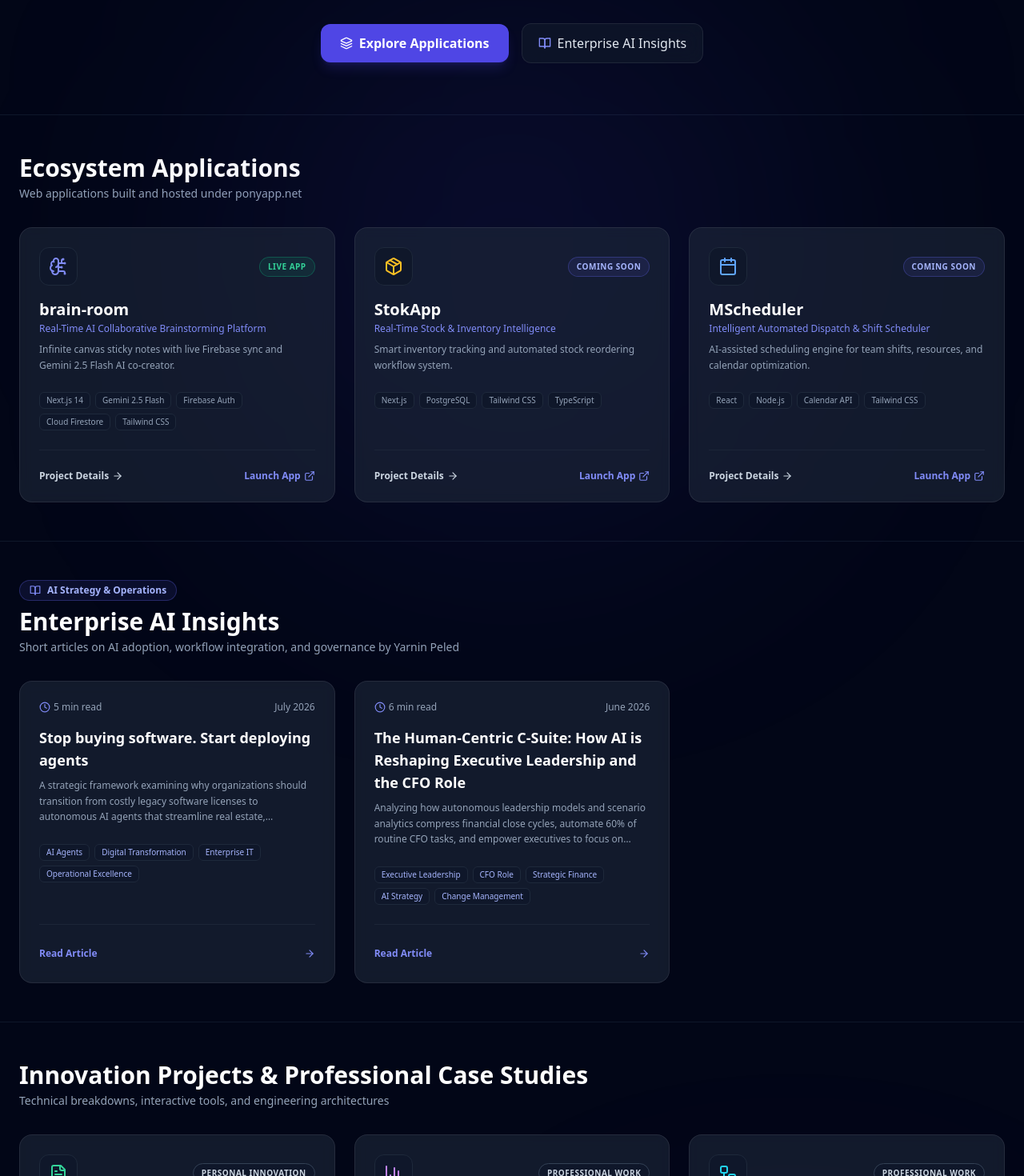
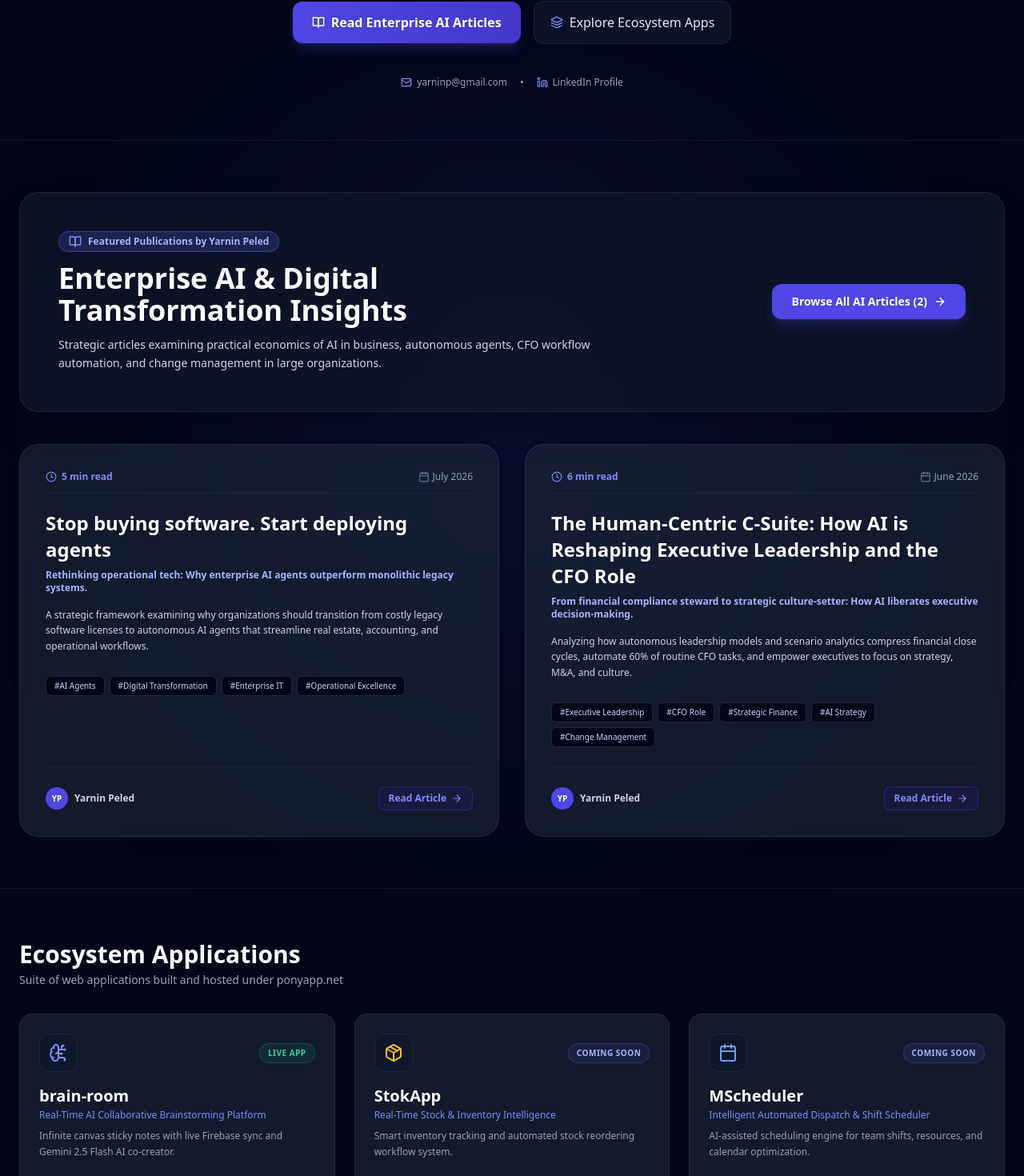
Before and after one commit to yarninp-tech/ponyapp-hub, a Next.js app: page / in a window 1280 px wide. Shown: the part 414-1884 px from the top of the page at 80% size. Built offline with nearby package versions, Linux system fonts and the light colour scheme.

Commit message:
Elevate Enterprise AI section on homepage and add deep contact details cards

```diff
--- a/app/contact/page.tsx
+++ b/app/contact/page.tsx
@@ -2,7 +2,7 @@
 
 import React, { useState } from 'react';
 import Link from 'next/link';
-import { Mail, ChevronLeft, Send, Check } from 'lucide-react';
+import { Mail, ChevronLeft, Send, Check, Linkedin, Phone, MapPin, UserCheck } from 'lucide-react';
 
 export default function ContactPage() {
   const [submitted, setSubmitted] = useState(false);
@@ -19,7 +19,7 @@
 
   return (
     <main className="min-h-screen bg-slate-950 text-slate-100 py-12 px-6">
-      <div className="max-w-2xl mx-auto space-y-8">
+      <div className="max-w-4xl mx-auto space-y-8">
         <Link
           href="/"
           className="inline-flex items-center gap-2 text-sm text-slate-400 hover:text-white transition-colors"
@@ -28,27 +28,73 @@
           <span>Back to Hub</span>
         </Link>
 
+        {/* Contact Header */}
         <div className="glass-panel p-8 rounded-3xl border border-white/10 space-y-6">
           <div className="flex items-center gap-3">
             <div className="w-12 h-12 rounded-2xl bg-indigo-600/20 border border-indigo-500/40 flex items-center justify-center text-indigo-400">
               <Mail className="w-6 h-6" />
             </div>
             <div>
-              <h1 className="text-3xl font-extrabold text-white">Contact & Collaboration</h1>
-              <p className="text-xs text-slate-400">Reach out for software projects, AI tools, or photography inquiries.</p>
+              <h1 className="text-3xl font-extrabold text-white">Contact & Professional Inquiries</h1>
+              <p className="text-xs text-slate-400">Direct contact channels for Yarnin Peled</p>
             </div>
           </div>
 
+          {/* Contact Details Cards */}
+          <div className="grid grid-cols-1 md:grid-cols-3 gap-4 pt-2">
+            <a
+              href="mailto:yarninp@gmail.com"
+              className="glass-card p-5 rounded-2xl border border-white/10 hover:border-indigo-500/50 transition-all flex items-center gap-3 group"
+            >
+              <div className="w-10 h-10 rounded-xl bg-indigo-600/20 text-indigo-400 flex items-center justify-center flex-shrink-0">
+                <Mail className="w-5 h-5" />
+              </div>
+              <div className="overflow-hidden">
+                <span className="text-[10px] text-slate-400 font-medium uppercase tracking-wider block">Email</span>
+                <span className="text-xs font-bold text-white group-hover:text-indigo-300 transition-colors truncate block">yarninp@gmail.com</span>
+              </div>
+            </a>
+
+            <a
+              href="https://www.linkedin.com/in/yarnin-peled"
+              target="_blank"
+              rel="noopener noreferrer"
+              className="glass-card p-5 rounded-2xl border border-white/10 hover:border-blue-500/50 transition-all flex items-center gap-3 group"
+            >
+              <div className="w-10 h-10 rounded-xl bg-blue-600/20 text-blue-400 flex items-center justify-center flex-shrink-0">
+                <Linkedin className="w-5 h-5" />
+              </div>
+              <div className="overflow-hidden">
+                <span className="text-[10px] text-slate-400 font-medium uppercase tracking-wider block">LinkedIn</span>
+                <span className="text-xs font-bold text-white group-hover:text-blue-300 transition-colors truncate block">linkedin.com/in/yarnin-peled</span>
+              </div>
+            </a>
+
+            <div className="glass-card p-5 rounded-2xl border border-white/10 flex items-center gap-3">
+              <div className="w-10 h-10 rounded-xl bg-emerald-600/20 text-emerald-400 flex items-center justify-center flex-shrink-0">
+                <UserCheck className="w-5 h-5" />
+              </div>
+              <div>
+                <span className="text-[10px] text-slate-400 font-medium uppercase tracking-wider block">Professional Role</span>
+                <span className="text-xs font-bold text-white block">Head of IT & Tech Projects</span>
+              </div>
+            </div>
+          </div>
+
+          {/* Form */}
           {submitted ? (
             <div className="p-6 bg-emerald-500/10 border border-emerald-500/30 rounded-2xl text-center space-y-2">
               <div className="w-10 h-10 rounded-full bg-emerald-500/20 text-emerald-400 flex items-center justify-center mx-auto">
                 <Check className="w-5 h-5" />
               </div>
               <h3 className="text-base font-bold text-white">Message Sent Successfully!</h3>
-              <p className="text-xs text-slate-300">Thank you for reaching out. I will get back to you shortly.</p>
+              <p className="text-xs text-slate-300">Thank you for reaching out. I will get back to you directly via email.</p>
             </div>
           ) : (
             <form onSubmit={handleSubmit} className="space-y-4 border-t border-slate-800/80 pt-6">
+              <h3 className="text-base font-bold text-white">Send a Direct Message</h3>
+
+              <div className="grid grid-cols-1 sm:grid-cols-2 gap-4">
                 <div>
                   <label className="block text-xs font-semibold text-slate-300 mb-1.5">Your Name</label>
                   <input
@@ -62,7 +108,7 @@
                 </div>
 
                 <div>
-                <label className="block text-xs font-semibold text-slate-300 mb-1.5">Email Address</label>
+                  <label className="block text-xs font-semibold text-slate-300 mb-1.5">Your Email Address</label>
                   <input
                     type="email"
                     required
@@ -72,13 +118,14 @@
                     className="w-full bg-slate-900 border border-slate-800 focus:border-indigo-500 text-white placeholder-slate-500 px-4 py-2.5 rounded-xl text-sm outline-none"
                   />
                 </div>
+              </div>
 
               <div>
                 <label className="block text-xs font-semibold text-slate-300 mb-1.5">Message</label>
                 <textarea
                   required
                   rows={4}
-                  placeholder="Tell me about your project, idea, or inquiry..."
+                  placeholder="Inquire about enterprise AI strategy, software projects, consulting, or photography..."
                   value={message}
                   onChange={(e) => setMessage(e.target.value)}
                   className="w-full bg-slate-900 border border-slate-800 focus:border-indigo-500 text-white placeholder-slate-500 px-4 py-2.5 rounded-xl text-sm outline-none"
--- a/app/page.tsx
+++ b/app/page.tsx
@@ -17,6 +17,11 @@
   BookOpen,
   Clock,
   Code2,
+  Mail,
+  Linkedin,
+  Phone,
+  UserCheck,
+  Building2,
 } from 'lucide-react';
 import { PROJECTS_DATA } from '@/lib/projectsData';
 import { ARTICLES_DATA } from '@/lib/articlesData';
@@ -37,8 +42,8 @@
   return (
     <main className="min-h-screen bg-slate-950 text-slate-100 relative overflow-hidden transition-colors duration-300">
       {/* Dynamic Background Glows */}
-      <div className="absolute top-1/4 left-1/2 -translate-x-1/2 -translate-y-1/2 w-[700px] h-[700px] bg-indigo-600/10 rounded-full blur-[150px] pointer-events-none" />
-      <div className="absolute top-3/4 right-10 w-[500px] h-[500px] bg-purple-600/10 rounded-full blur-[140px] pointer-events-none" />
+      <div className="absolute top-1/4 left-1/2 -translate-x-1/2 -translate-y-1/2 w-[750px] h-[750px] bg-indigo-600/10 rounded-full blur-[150px] pointer-events-none" />
+      <div className="absolute top-2/3 right-10 w-[500px] h-[500px] bg-purple-600/10 rounded-full blur-[140px] pointer-events-none" />
 
       {/* Hero Section */}
       <section className="max-w-7xl mx-auto px-6 pt-16 pb-16 z-10 relative text-center max-w-4xl">
@@ -60,35 +65,147 @@
           </h1>
 
           <p className="text-base sm:text-lg text-slate-400 max-w-2xl mx-auto leading-relaxed font-normal">
-            Personal portal at <span className="text-indigo-400 font-semibold">ponyapp.net</span>. Software applications ecosystem, enterprise AI strategy, software engineering case studies, and photography by <span className="text-white font-extrabold underline decoration-indigo-500/50 underline-offset-4">Yarnin Peled</span>.
+            Personal portal at <span className="text-indigo-400 font-semibold">ponyapp.net</span>. Enterprise AI strategy, software applications ecosystem, technical case studies, and photography by <span className="text-white font-extrabold underline decoration-indigo-500/50 underline-offset-4">Yarnin Peled</span>.
           </p>
 
           <div className="flex flex-wrap items-center justify-center gap-4 pt-2">
             <Link
-              href="#apps"
-              className="flex items-center gap-2 bg-indigo-600 hover:bg-indigo-500 text-white font-semibold py-3 px-6 rounded-xl transition-all shadow-lg shadow-indigo-600/20"
+              href="#articles"
+              className="flex items-center gap-2 bg-gradient-to-r from-indigo-600 to-indigo-700 hover:from-indigo-500 hover:to-indigo-600 text-white font-semibold py-3.5 px-6 rounded-xl transition-all shadow-lg shadow-indigo-600/25 transform hover:-translate-y-0.5"
             >
-              <Layers className="w-4 h-4" />
-              <span>Explore Applications</span>
+              <BookOpen className="w-4 h-4" />
+              <span>Read Enterprise AI Articles</span>
             </Link>
 
             <Link
-              href="#articles"
-              className="flex items-center gap-2 glass-panel hover:bg-slate-800 text-slate-200 font-medium py-3 px-5 rounded-xl border border-slate-700 transition-all"
+              href="#apps"
+              className="flex items-center gap-2 glass-panel hover:bg-slate-800 text-slate-200 font-medium py-3.5 px-5 rounded-xl border border-slate-700 transition-all"
             >
-              <BookOpen className="w-4 h-4 text-indigo-400" />
-              <span>Enterprise AI Insights</span>
+              <Layers className="w-4 h-4 text-indigo-400" />
+              <span>Explore Ecosystem Apps</span>
             </Link>
+          </div>
+
+          {/* Quick Contact Badge */}
+          <div className="pt-4 flex flex-wrap items-center justify-center gap-4 text-xs text-slate-400">
+            <a
+              href="mailto:yarninp@gmail.com"
+              className="flex items-center gap-1.5 hover:text-white transition-colors"
+            >
+              <Mail className="w-3.5 h-3.5 text-indigo-400" />
+              <span>yarninp@gmail.com</span>
+            </a>
+            <span>•</span>
+            <a
+              href="https://www.linkedin.com/in/yarnin-peled"
+              target="_blank"
+              rel="noopener noreferrer"
+              className="flex items-center gap-1.5 hover:text-white transition-colors"
+            >
+              <Linkedin className="w-3.5 h-3.5 text-indigo-400" />
+              <span>LinkedIn Profile</span>
+            </a>
           </div>
         </div>
       </section>
 
-      {/* Section 1: Balanced Ecosystem Apps Grid */}
-      <section id="apps" className="max-w-7xl mx-auto px-6 py-12 border-t border-slate-900">
+      {/* Prominent Section 1: Enterprise AI Insights & Articles */}
+      <section id="articles" className="max-w-7xl mx-auto px-6 py-16 border-t border-slate-900">
+        <div className="glass-panel p-8 md:p-12 rounded-3xl border border-indigo-500/30 mb-10 bg-gradient-to-br from-slate-900/90 via-slate-950 to-slate-900/90 shadow-2xl relative overflow-hidden">
+          <div className="flex flex-col md:flex-row items-start md:items-center justify-between gap-6 relative z-10">
+            <div className="space-y-3 max-w-2xl">
+              <div className="inline-flex items-center gap-2 px-3 py-1 rounded-full bg-indigo-500/20 border border-indigo-500/40 text-indigo-300 text-xs font-semibold">
+                <BookOpen className="w-4 h-4 text-indigo-400" />
+                <span>Featured Publications by Yarnin Peled</span>
+              </div>
+              <h2 className="text-3xl sm:text-4xl font-extrabold text-white">
+                Enterprise AI & Digital Transformation Insights
+              </h2>
+              <p className="text-sm text-slate-300 leading-relaxed">
+                Strategic articles examining practical economics of AI in business, autonomous agents, CFO workflow automation, and change management in large organizations.
+              </p>
+            </div>
+
+            <Link
+              href="/articles"
+              className="flex items-center gap-2 bg-indigo-600 hover:bg-indigo-500 text-white font-semibold py-3 px-6 rounded-xl transition-all shadow-lg shadow-indigo-600/25 flex-shrink-0 text-sm"
+            >
+              <span>Browse All AI Articles ({ARTICLES_DATA.length})</span>
+              <ArrowRight className="w-4 h-4" />
+            </Link>
+          </div>
+        </div>
+
+        {/* Featured Article Cards Grid */}
+        <div className="grid grid-cols-1 md:grid-cols-2 gap-8">
+          {ARTICLES_DATA.map((article) => (
+            <div
+              key={article.id}
+              className="glass-card p-8 rounded-3xl border border-white/10 flex flex-col justify-between hover:border-indigo-500/60 transition-all hover:-translate-y-1 group bg-slate-900/50 shadow-lg"
+            >
+              <div className="space-y-5">
+                <div className="flex items-center justify-between text-xs text-slate-400 font-medium border-b border-slate-800 pb-3">
+                  <span className="flex items-center gap-1.5 text-indigo-400 font-semibold">
+                    <Clock className="w-3.5 h-3.5" />
+                    {article.readTime}
+                  </span>
+                  <span className="flex items-center gap-1">
+                    <Calendar className="w-3.5 h-3.5 text-slate-500" />
+                    {article.date}
+                  </span>
+                </div>
+
+                <div className="space-y-2">
+                  <h3 className="text-2xl font-bold text-white group-hover:text-indigo-300 transition-colors leading-snug">
+                    {article.title}
+                  </h3>
+                  <p className="text-xs text-indigo-300 font-semibold">
+                    {article.subtitle}
+                  </p>
+                  <p className="text-xs text-slate-300 pt-2 leading-relaxed line-clamp-3">
+                    {article.summary}
+                  </p>
+                </div>
+
+                <div className="flex flex-wrap gap-1.5 pt-2">
+                  {article.tags.map((tag, idx) => (
+                    <span
+                      key={idx}
+                      className="text-[10px] bg-slate-950 border border-slate-800 text-indigo-200 px-2.5 py-1 rounded-md font-medium"
+                    >
+                      #{tag}
+                    </span>
+                  ))}
+                </div>
+              </div>
+
+              <div className="pt-6 mt-6 border-t border-slate-800/80 flex items-center justify-between">
+                <div className="flex items-center gap-2">
+                  <div className="w-7 h-7 rounded-full bg-indigo-600 flex items-center justify-center text-[10px] font-bold text-white">
+                    YP
+                  </div>
+                  <span className="text-xs text-slate-300 font-semibold">{article.author}</span>
+                </div>
+
+                <Link
+                  href={`/articles/${article.id}`}
+                  className="flex items-center gap-1.5 text-xs font-bold text-indigo-400 hover:text-indigo-300 transition-colors bg-indigo-950/60 px-3 py-1.5 rounded-lg border border-indigo-800/60"
+                >
+                  <span>Read Article</span>
+                  <ArrowRight className="w-3.5 h-3.5" />
+                </Link>
+              </div>
+            </div>
+          ))}
+        </div>
+      </section>
+
+      {/* Section 2: Balanced Ecosystem Applications */}
+      <section id="apps" className="max-w-7xl mx-auto px-6 py-16 border-t border-slate-900">
         <div className="flex items-center justify-between mb-8">
           <div>
             <h2 className="text-2xl sm:text-3xl font-bold text-white">Ecosystem Applications</h2>
-            <p className="text-sm text-slate-400 mt-1">Web applications built and hosted under ponyapp.net</p>
+            <p className="text-sm text-slate-400 mt-1">Suite of web applications built and hosted under ponyapp.net</p>
           </div>
         </div>
 
@@ -162,67 +279,6 @@
         </div>
       </section>
 
-      {/* Section 2: Enterprise AI Insights & Articles */}
-      <section id="articles" className="max-w-7xl mx-auto px-6 py-12 border-t border-slate-900">
-        <div className="mb-8">
-          <div className="inline-flex items-center gap-2 px-3 py-1 rounded-full bg-indigo-500/10 border border-indigo-500/30 text-indigo-300 text-xs font-semibold mb-2">
-            <BookOpen className="w-3.5 h-3.5 text-indigo-400" />
-            <span>AI Strategy & Operations</span>
-          </div>
-          <h2 className="text-2xl sm:text-3xl font-bold text-white">Enterprise AI Insights</h2>
-          <p className="text-sm text-slate-400 mt-1">Short articles on AI adoption, workflow integration, and governance by Yarnin Peled</p>
-        </div>
-
-        <div className="grid grid-cols-1 md:grid-cols-3 gap-6">
-          {ARTICLES_DATA.map((article) => (
-            <div
-              key={article.id}
-              className="glass-card p-6 rounded-2xl border border-white/10 flex flex-col justify-between hover:border-indigo-500/50 transition-all hover:-translate-y-1 group"
-            >
-              <div className="space-y-4">
-                <div className="flex items-center justify-between text-xs text-slate-400 font-medium">
-                  <span className="flex items-center gap-1">
-                    <Clock className="w-3.5 h-3.5 text-indigo-400" />
-                    {article.readTime}
-                  </span>
-                  <span>{article.date}</span>
-                </div>
-
-                <div>
-                  <h3 className="text-lg font-bold text-white group-hover:text-indigo-300 transition-colors">
-                    {article.title}
-                  </h3>
-                  <p className="text-xs text-slate-400 mt-2 line-clamp-3 leading-relaxed">
-                    {article.summary}
-                  </p>
-                </div>
-
-                <div className="flex flex-wrap gap-1.5 pt-2">
-                  {article.tags.map((tag, idx) => (
-                    <span
-                      key={idx}
-                      className="text-[10px] bg-slate-900 border border-slate-800 text-indigo-300 px-2 py-0.5 rounded-md"
-                    >
-                      {tag}
-                    </span>
-                  ))}
-                </div>
-              </div>
-
-              <div className="pt-6 mt-6 border-t border-slate-800/80">
-                <Link
-                  href={`/articles/${article.id}`}
-                  className="w-full flex items-center justify-between text-xs font-semibold text-indigo-400 hover:text-indigo-300 py-1"
-                >
-                  <span>Read Article</span>
-                  <ArrowRight className="w-3.5 h-3.5" />
-                </Link>
-              </div>
-            </div>
-          ))}
-        </div>
-      </section>
-
       {/* Section 3: Projects & Case Studies */}
       <section className="max-w-7xl mx-auto px-6 py-12 border-t border-slate-900">
         <div className="mb-8">
@@ -282,7 +338,75 @@
         </div>
       </section>
 
-      {/* Section 4: Photography Spotlight (yarninpeled.com) */}
+      {/* Section 4: Deep-Dive Contact Details Card */}
+      <section className="max-w-7xl mx-auto px-6 py-16 border-t border-slate-900">
+        <div className="glass-panel p-8 md:p-12 rounded-3xl border border-indigo-500/30 bg-gradient-to-r from-slate-900 via-slate-950 to-slate-900 space-y-8">
+          <div className="space-y-3 max-w-2xl">
+            <div className="inline-flex items-center gap-2 px-3 py-1 rounded-full bg-indigo-500/10 border border-indigo-500/30 text-indigo-300 text-xs font-semibold">
+              <UserCheck className="w-3.5 h-3.5 text-indigo-400" />
+              <span>Get in Touch with Yarnin Peled</span>
+            </div>
+            <h2 className="text-3xl font-extrabold text-white">Direct Contact & Professional Links</h2>
+            <p className="text-sm text-slate-300 leading-relaxed">
+              Available for enterprise AI consulting, technology project leadership, digital transformation initiatives, and creative media.
+            </p>
+          </div>
+
+          <div className="grid grid-cols-1 md:grid-cols-3 gap-6">
+            {/* Email Card */}
+            <a
+              href="mailto:yarninp@gmail.com"
+              className="glass-card p-6 rounded-2xl border border-white/10 hover:border-indigo-500/50 transition-all flex items-center gap-4 group"
+            >
+              <div className="w-12 h-12 rounded-xl bg-indigo-600/20 border border-indigo-500/40 flex items-center justify-center text-indigo-400 group-hover:scale-110 transition-transform">
+                <Mail className="w-6 h-6" />
+              </div>
+              <div>
+                <span className="text-[11px] text-slate-400 font-medium uppercase tracking-wider block">Email Directly</span>
+                <span className="text-sm font-bold text-white group-hover:text-indigo-300 transition-colors">yarninp@gmail.com</span>
+              </div>
+            </a>
+
+            {/* LinkedIn Card */}
+            <a
+              href="https://www.linkedin.com/in/yarnin-peled"
+              target="_blank"
+              rel="noopener noreferrer"
+              className="glass-card p-6 rounded-2xl border border-white/10 hover:border-indigo-500/50 transition-all flex items-center gap-4 group"
+            >
+              <div className="w-12 h-12 rounded-xl bg-blue-600/20 border border-blue-500/40 flex items-center justify-center text-blue-400 group-hover:scale-110 transition-transform">
+                <Linkedin className="w-6 h-6" />
+              </div>
+              <div>
+                <span className="text-[11px] text-slate-400 font-medium uppercase tracking-wider block">LinkedIn Profile</span>
+                <span className="text-sm font-bold text-white group-hover:text-blue-300 transition-colors flex items-center gap-1">
+                  linkedin.com/in/yarnin-peled
+                  <ExternalLink className="w-3.5 h-3.5" />
+                </span>
+              </div>
+            </a>
+
+            {/* Direct Phone / Contact Page Card */}
+            <Link
+              href="/contact"
+              className="glass-card p-6 rounded-2xl border border-white/10 hover:border-indigo-500/50 transition-all flex items-center gap-4 group"
+            >
+              <div className="w-12 h-12 rounded-xl bg-emerald-600/20 border border-emerald-500/40 flex items-center justify-center text-emerald-400 group-hover:scale-110 transition-transform">
+                <Phone className="w-6 h-6" />
+              </div>
+              <div>
+                <span className="text-[11px] text-slate-400 font-medium uppercase tracking-wider block">Phone & Contact Form</span>
+                <span className="text-sm font-bold text-white group-hover:text-emerald-300 transition-colors flex items-center gap-1">
+                  Contact & Inquiry Form
+                  <ArrowRight className="w-3.5 h-3.5" />
+                </span>
+              </div>
+            </Link>
+          </div>
+        </div>
+      </section>
+
+      {/* Section 5: Photography Spotlight (yarninpeled.com) */}
       <section className="max-w-7xl mx-auto px-6 py-16 border-t border-slate-900">
         <div className="glass-panel p-8 md:p-12 rounded-3xl border border-white/10 flex flex-col md:flex-row items-center justify-between gap-8">
           <div className="space-y-4 max-w-xl">
```
Lines whose indentation alone changed are shown as unchanged.
